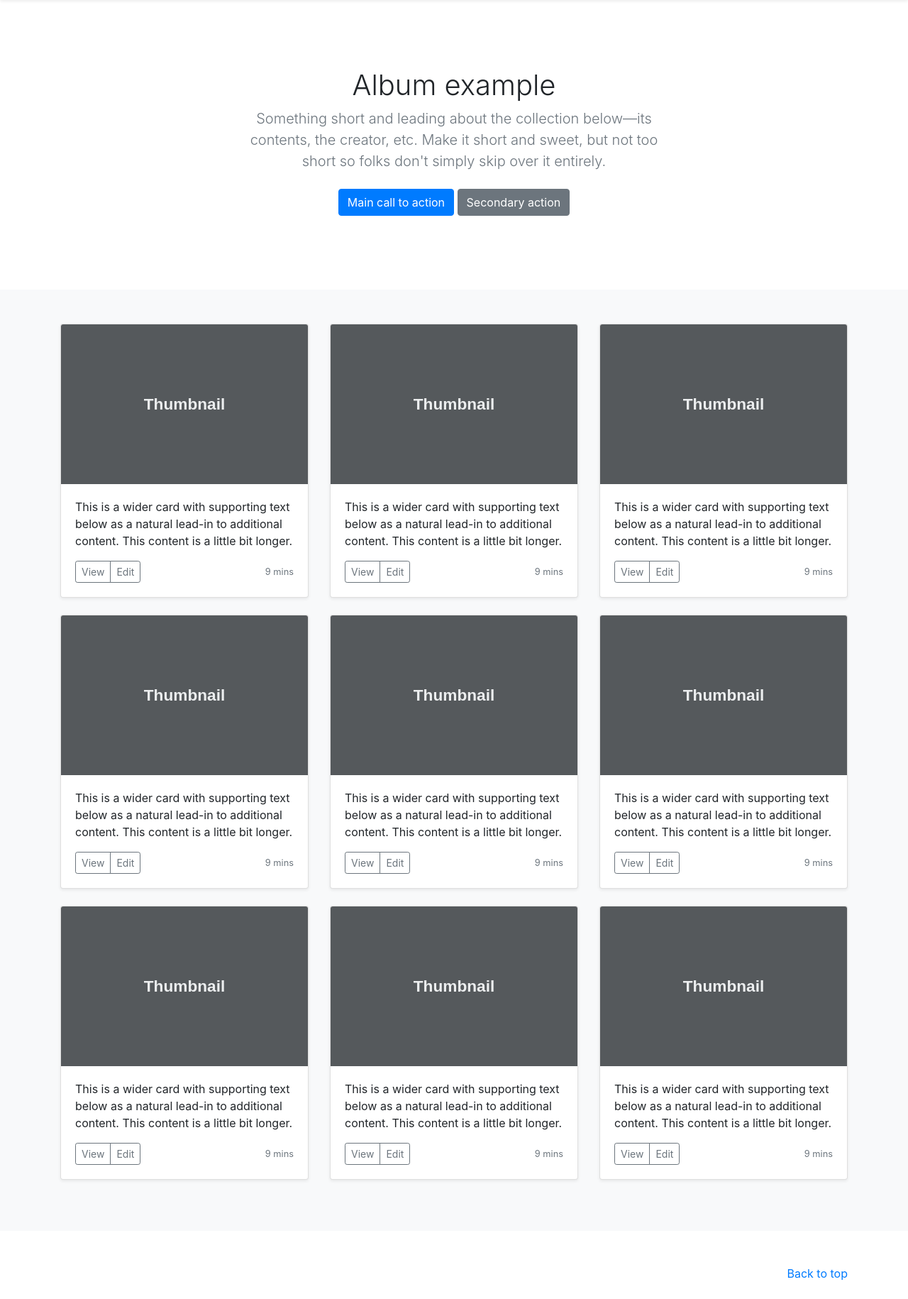
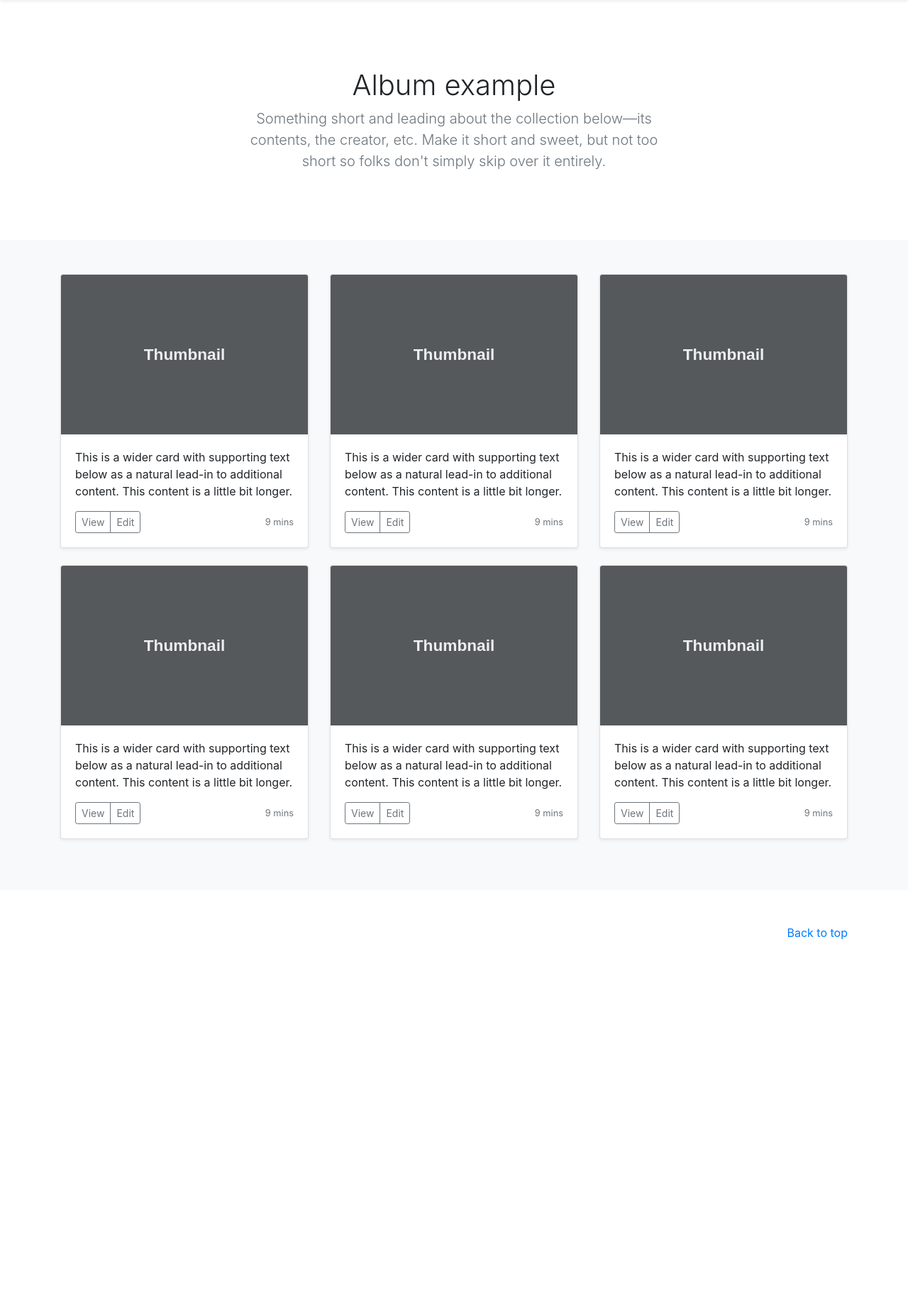
Before and after one commit to walkersorlie/my_site, a Django app: page / in a window 1280 px wide. Shown: the part 56-1886 px from the top of the page at 71% size. After the commit the page ends 1380 px from the top, so only its background shows below. Run offline with Django 3.2, Linux system fonts and the light colour scheme; some libraries are stand-ins or nearby versions.

Commit message:
Beginning thinking about homepage layout

```diff
--- a/my_site/homepage/templates/homepage/index.html
+++ b/my_site/homepage/templates/homepage/index.html
@@ -10,16 +10,16 @@
   <div class="container">
     <h1 class="jumbotron-heading">Album example</h1>
     <p class="lead text-muted">Something short and leading about the collection below—its contents, the creator, etc. Make it short and sweet, but not too short so folks don't simply skip over it entirely.</p>
-    <p>
+    <!-- <p>
       <a href="#" class="btn btn-primary my-2">Main call to action</a>
       <a href="#" class="btn btn-secondary my-2">Secondary action</a>
-    </p>
+    </p> -->
   </div>
 </section>
 
 <div class="album py-5 bg-light">
   <div class="container">
-
+    <!-- Make this auto-generate the correct number of boxes, based on how many GitHub projects I have. Use GitHub API-->
     <div class="row">
       <div class="col-md-4">
         <div class="card mb-4 shadow-sm">
@@ -113,51 +113,6 @@
         </div>
       </div>
 
-      <div class="col-md-4">
-        <div class="card mb-4 shadow-sm">
-          <img class="card-img-top" data-src="holder.js/100px225?theme=thumb&bg=55595c&fg=eceeef&text=Thumbnail" alt="Card image cap">
-          <div class="card-body">
-            <p class="card-text">This is a wider card with supporting text below as a natural lead-in to additional content. This content is a little bit longer.</p>
-            <div class="d-flex justify-content-between align-items-center">
-              <div class="btn-group">
-                <button type="button" class="btn btn-sm btn-outline-secondary">View</button>
-                <button type="button" class="btn btn-sm btn-outline-secondary">Edit</button>
-              </div>
-              <small class="text-muted">9 mins</small>
-            </div>
-          </div>
-        </div>
-      </div>
-      <div class="col-md-4">
-        <div class="card mb-4 shadow-sm">
-          <img class="card-img-top" data-src="holder.js/100px225?theme=thumb&bg=55595c&fg=eceeef&text=Thumbnail" alt="Card image cap">
-          <div class="card-body">
-            <p class="card-text">This is a wider card with supporting text below as a natural lead-in to additional content. This content is a little bit longer.</p>
-            <div class="d-flex justify-content-between align-items-center">
-              <div class="btn-group">
-                <button type="button" class="btn btn-sm btn-outline-secondary">View</button>
-                <button type="button" class="btn btn-sm btn-outline-secondary">Edit</button>
-              </div>
-              <small class="text-muted">9 mins</small>
-            </div>
-          </div>
-        </div>
-      </div>
-      <div class="col-md-4">
-        <div class="card mb-4 shadow-sm">
-          <img class="card-img-top" data-src="holder.js/100px225?theme=thumb&bg=55595c&fg=eceeef&text=Thumbnail" alt="Card image cap">
-          <div class="card-body">
-            <p class="card-text">This is a wider card with supporting text below as a natural lead-in to additional content. This content is a little bit longer.</p>
-            <div class="d-flex justify-content-between align-items-center">
-              <div class="btn-group">
-                <button type="button" class="btn btn-sm btn-outline-secondary">View</button>
-                <button type="button" class="btn btn-sm btn-outline-secondary">Edit</button>
-              </div>
-              <small class="text-muted">9 mins</small>
-            </div>
-          </div>
-        </div>
-      </div>
     </div>
   </div>
 </div>
```
